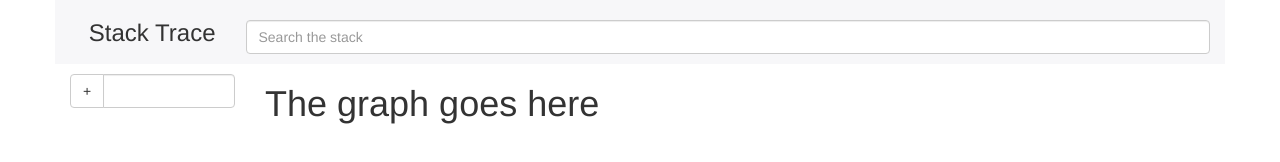
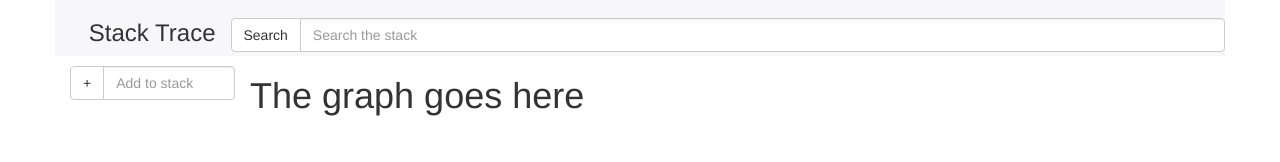
Before and after one commit to ACollectionOfAtoms/stack_trace, a plain HTML site: page index.html in a window 1280 px wide. Drawn offline with nearby package versions, Linux system fonts and the light colour scheme.

Commit message:
Added search button; working on backend logic

```diff
--- a/css/index.css
+++ b/css/index.css
@@ -5,12 +5,9 @@
 
 #mainTextFieldContainer {
   width: 85%;
+  margin-top: 1.5%;
 }
 
-#mainTextField {
-  margin-top: 20px;
-  margin-bottom: 10px;
-}
 
 #page-top {
   background-color: #F7F7F9;
--- a/index.html
+++ b/index.html
@@ -24,8 +24,11 @@
       <div class="col-lg-4" id="title">
         <h3> Stack Trace </h3>
       </div>
-      <div class="col-lg-8" id="mainTextFieldContainer">
-        <input type="text" id="mainTextField" class="form-control" placeholder="Search the stack" aria-describedby="basic-addon1">
+      <div class="input-group" id="mainTextFieldContainer">
+        <span class="input-group-btn">
+          <button class="btn btn-default" type="button">Search</button>
+        </span>
+        <input type="text" id="mainTextField" class="form-control" placeholder="Search the stack">
       </div>
     </div>
 
@@ -35,18 +38,16 @@
           <span class="input-group-btn">
             <button class="btn btn-default" type="button" id="addToStackList"> + </button>
           </span>
-          <input type="text" id="stackItemField" class="form-control">
+          <input type="text" id="stackItemField" class="form-control" placeholder="Add to stack">
         </div>
         <div class="popList">
-          <ul class="list-group">
-          </ul>
+          <ul class="list-group"></ul>
         </div>
       </div>
-      <div class="col-lg-10" id="graph">
+      <div class="col--10" id="graph">
         <h1> The graph goes here</h1>
       </div>
     </div>
-
 
   </div>
 
--- a/js/index.js
+++ b/js/index.js
@@ -1,4 +1,5 @@
 var stackList = [],
+    mainQuery = '',
     mainQueryField = $('mainTextField');
     stackUIList = $('.list-group'),
     stackItemField = $('#stackItemField'),
@@ -6,7 +7,12 @@ var stackList = [],
     addToStack = function() {
       var stackItem = stackItemField.val();
       stackList.push(stackItem);
-      stackUIList.append("<li class='list-group-item'>" + stackItem + "</li>")
+      stackUIList.prepend("<li class='list-group-item'>" + stackItem + "</li>")
+      stackItemField.val('');
+    }
+    getQuery = function () {
+      var query = mainQueryField.val();
+      mainQuery = query;
     }
 $(document).ready( function() {
   addButton.click(function() {
```
